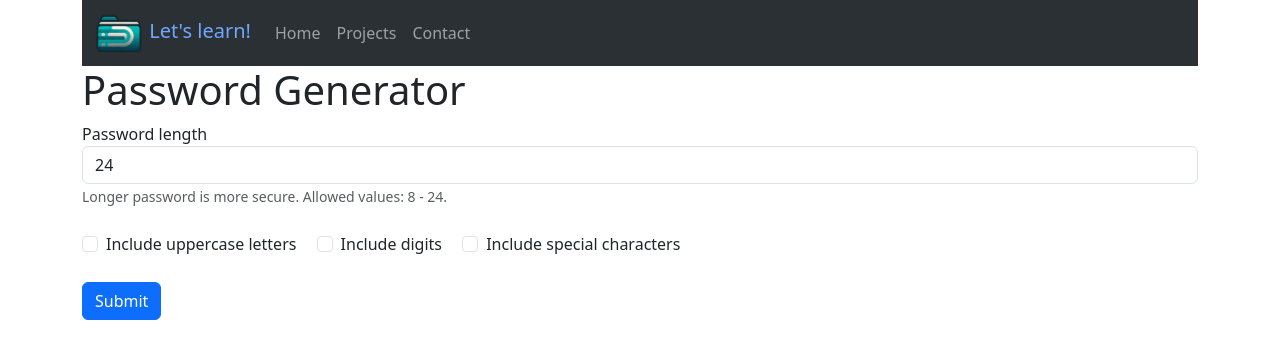
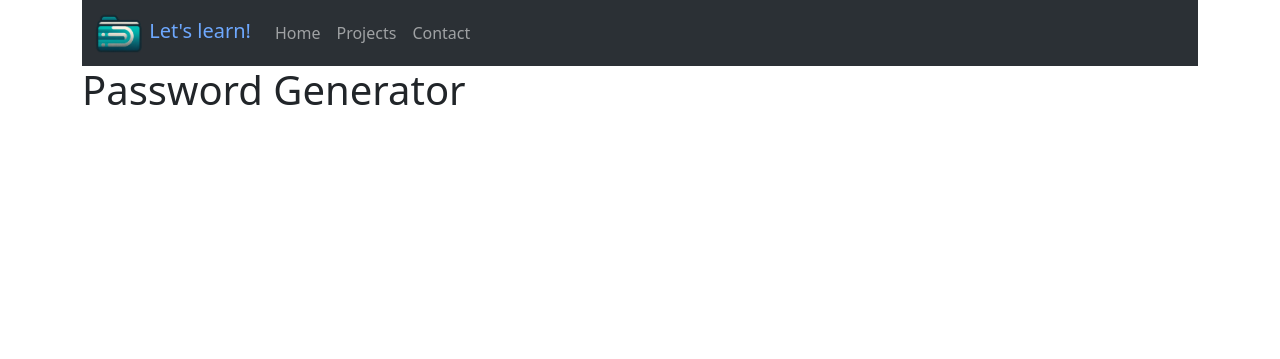
Before and after one commit to MarcinBiedny/portfolio, a Flask app: page /projects/password-generator/index.html in a window 1280 px wide. Shown: the top 359 px of the page. Run offline with Flask 3, Linux system fonts and the light colour scheme; parts of the project's set-up code (start-up, migrations or seed data) failed here and were passed over.

Commit message:
PBJD-34: - rework of 'projects' routes   to individual controller

```diff
--- /dev/null
+++ b/app/controllers/projects/__init__.py
@@ -0,0 +1 @@
+# Empty file, just to make this a package
--- /dev/null
+++ b/app/controllers/projects/calculator_controller.py
@@ -0,0 +1,5 @@
+from flask import render_template, url_for
+
+
+def index():
+    return render_template(url_for("projects.calculator_index"))
--- /dev/null
+++ b/app/controllers/projects/password_generator_controller.py
@@ -0,0 +1,5 @@
+from flask import render_template, url_for
+
+
+def index():
+    return render_template(url_for("projects.password_generator_index"))
--- a/app/controllers/projects_controller.py
+++ b/app/controllers/projects_controller.py
@@ -1,19 +1,6 @@
-from flask import render_template, redirect, url_for
-from jinja2 import TemplateNotFound
+from flask import render_template
 from app.models.project_model import Project
 
-MAIN_PROJECTS_TEMPLATE = "projects.html"
 
-
-def index(project_name):
-    template = (
-        MAIN_PROJECTS_TEMPLATE
-        if project_name is None
-        else f"projects/{project_name}/index.html"
-    )
-    projects = (Project().get_all()) if (template == MAIN_PROJECTS_TEMPLATE) else None
-
-    try:
-        return render_template(template, projects=projects)
-    except TemplateNotFound:
-        return redirect(url_for("projects.route", project_name=None))
+def index():
+    return render_template("projects.html", projects=Project().get_all())
--- a/app/models/project_model.py
+++ b/app/models/project_model.py
@@ -7,7 +7,7 @@ class Project:
             {
                 "title": "Simple Calculator",
                 "description": "This is simple calculator project where I learn basics of HTML and Java Script.",
-                "url": url_for("projects.route", project_name="calculator"),
+                "url": url_for("projects.calculator_index"),
                 "image_url": url_for(
                     "static",
                     filename="images/projects/calculator/thumbnail.jpg",
@@ -22,7 +22,7 @@ class Project:
                     " HTML forms using Flask extensions. Extensions used:"
                     " Flask-JSON, FLASK-RESTX, Flask-WTF."
                 ),
-                "url": url_for("projects.route", project_name="password-generator"),
+                "url": url_for("projects.password_generator_index"),
                 "image_url": url_for(
                     "static",
                     filename="images/projects/password-generator/thumbnail.png",
--- a/app/routes/projects_route.py
+++ b/app/routes/projects_route.py
@@ -1,10 +1,21 @@
 from flask import Blueprint
 from app.controllers import projects_controller
+from app.controllers.projects import calculator_controller
+from app.controllers.projects import password_generator_controller
 
 bp = Blueprint("projects", __name__)
 
 
-@bp.route("/projects/", methods=["GET"], defaults={"project_name": None})
-@bp.route("/projects/<path:project_name>/index.html", methods=["GET"])
-def route(project_name):
-    return projects_controller.index(project_name)
+@bp.route("/projects/", methods=["GET"])
+def index():
+    return projects_controller.index()
+
+
+@bp.route("/projects/calculator/index.html", methods=["GET"])
+def calculator_index():
+    return calculator_controller.index()
+
+
+@bp.route("/projects/password-generator/index.html", methods=["GET", "POST"])
+def password_generator_index():
+    return password_generator_controller.index()
--- a/app/templates/base.html
+++ b/app/templates/base.html
@@ -29,7 +29,7 @@
                             <a class="nav-link {{ 'active' if request.path == url_for('home.route') }}" href="{{ url_for('home.route') }}">Home</a>
                         </li>
                         <li class="nav-item">
-                            <a class="nav-link {{ 'active' if request.path == url_for('projects.route') }}" href="{{ url_for('projects.route') }}">Projects</a>
+                            <a class="nav-link {{ 'active' if request.path == url_for('projects.index') }}" href="{{ url_for('projects.index') }}">Projects</a>
                         </li>
                         <li class="nav-item">
                             <a class="nav-link {{ 'active' if request.path == url_for('contact.route') }}" href="{{ url_for('contact.route') }}">Contact</a>
--- a/app/templates/projects/password-generator/index.html
+++ b/app/templates/projects/password-generator/index.html
@@ -3,34 +3,4 @@
 {% block heading %}Password Generator{% endblock heading %}
 
 {% block content %}
-<form id="passwordGeneratorForm">
-    <div class="form-group">
-        <label for="passwordLength">Password length</label>
-        <input type="number" value="24" class="form-control" id="passwordLength" aria-describedby="passwordLengthHelp">
-        <small id="passwordLenghtHelp" class="form-text text-muted">
-            Longer password is more secure. Allowed values: 8 - 24.</small>
-    </div>
-    <br>
-    <div class="form-check form-check-inline">
-        <input type="checkbox" class="form-check-input" id="includeUppercase">
-        <label class="form-check-label" for="includeUppercase">Include uppercase letters</label>
-    </div>
-    <div class="form-check form-check-inline">
-        <input type="checkbox" class="form-check-input" id="includeNumbers">
-        <label class="form-check-label" for="includeNumbers">Include digits</label>
-    </div>
-    <div class="form-check form-check-inline">
-        <input type="checkbox" class="form-check-input" id="includeSpecialChars">
-        <label class="form-check-label" for="includeSpecialChars">Include special characters</label>
-    </div>
-    <br><br>
-    <button type="button" onclick="sendForm()" class="btn btn-primary">Submit</button>
-</form>
-<h2>
-    <div id="result"></div>
-</h2>
 {% endblock content %}
-
-{% block script %}
-<script src="{{ url_for('static', filename='js/projects/password-generator/scripts.js') }}"></script>
-{% endblock script %}
```
